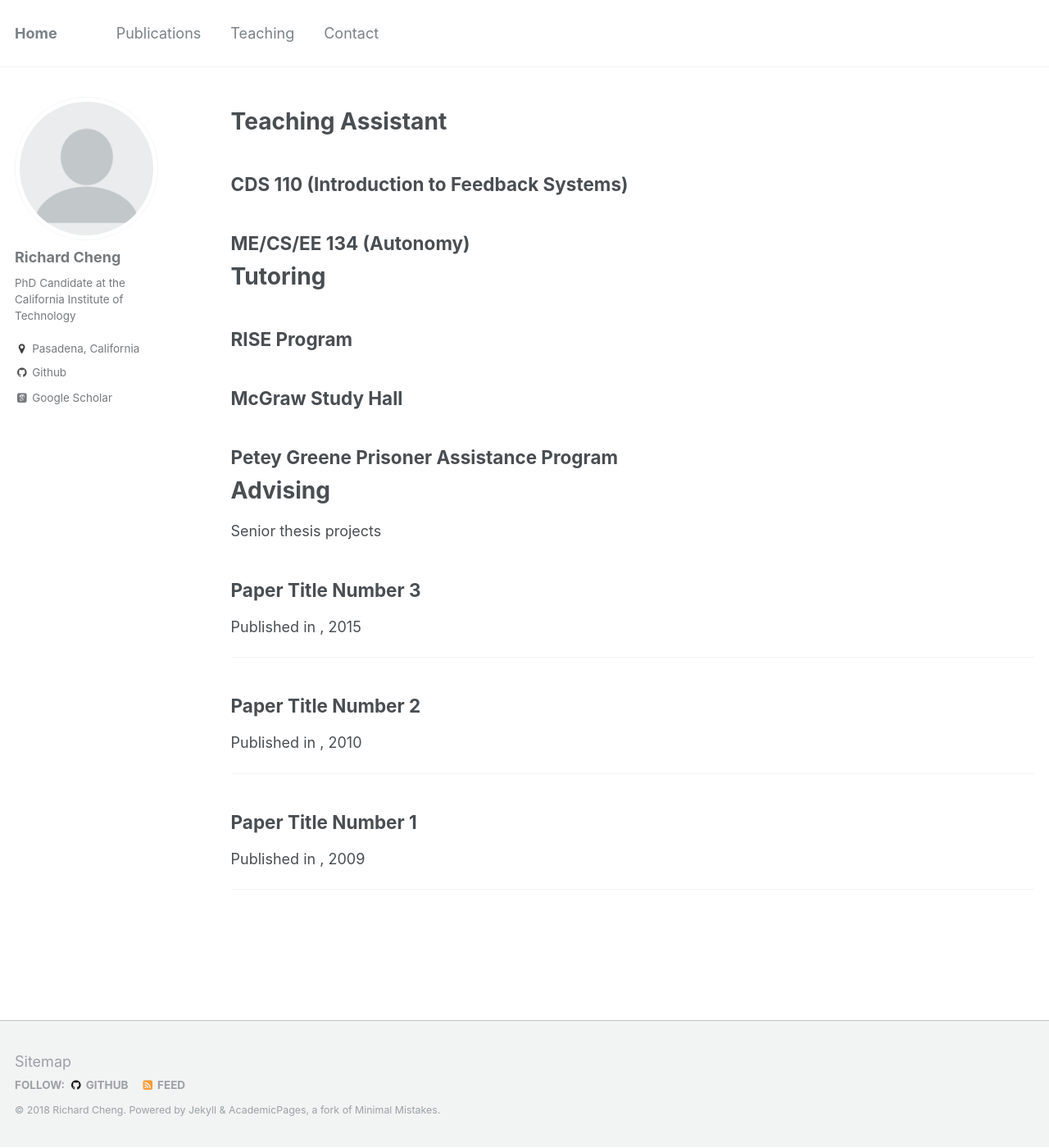
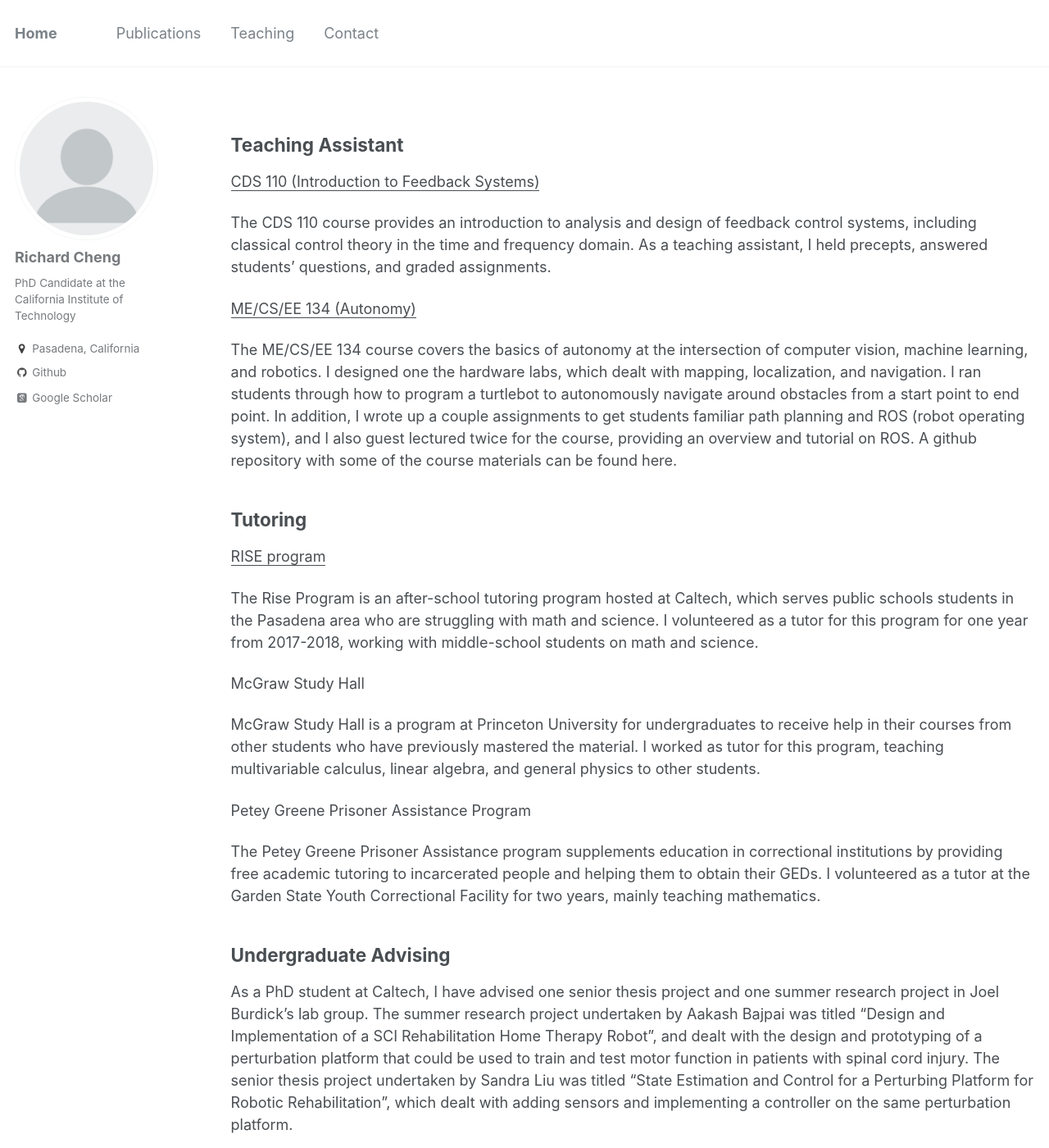
Before and after one commit to rcheng805/rcheng805.github.io, a Jekyll site: the page built from _pages/activities.md, in a window 1280 px wide and 1400 px high. Shown: the whole window at 82% size. Built offline with Jekyll 4.4.1, drawn with Linux system fonts in a browser that asks for light colours; some web fonts are replaced.

Commit message:
Update activities.md

```diff
--- a/_pages/activities.md
+++ b/_pages/activities.md
@@ -6,31 +6,37 @@ author_profile: true
 ---
 
 Teaching Assistant
-===
-
-CDS 110 (Introduction to Feedback Systems)
 ---
 
-ME/CS/EE 134 (Autonomy)
+<u> CDS 110 (Introduction to Feedback Systems) </u>
+
+The CDS 110 course provides an introduction to analysis and design of feedback control systems, including classical control theory in the time and frequency domain. As a teaching assistant, I held precepts, answered students' questions, and graded assignments.
+
+<u> ME/CS/EE 134 (Autonomy) </u>
+
+The ME/CS/EE 134 course covers the basics of autonomy at the intersection of computer vision, machine learning, and robotics. I designed one the hardware labs, which dealt with mapping, localization, and navigation. I ran students through how to program a turtlebot to autonomously navigate around obstacles from a start point to end point. In addition, I wrote up a couple assignments to get students familiar path planning and ROS (robot operating system), and I also guest lectured twice for the course, providing an overview and tutorial on ROS. A github repository with some of the course materials can be found [here](https://github.com/rcheng805/ME134_robotics).
+
+Tutoring
 ---
 
+<u> RISE program </u>
 
-Tutoring
-===
+The Rise Program is an after-school tutoring program hosted at Caltech, which serves public schools students in the Pasadena area who are struggling with math and science. I volunteered as a tutor for this program for one year from 2017-2018, working with middle-school students on math and science.
 
-RISE Program
+McGraw Study Hall
+
+McGraw Study Hall is a program at Princeton University for undergraduates to receive help in their courses from other students who have previously mastered the material. I worked as tutor for this program, teaching multivariable calculus, linear algebra, and general physics to other students.
+
+Petey Greene Prisoner Assistance Program
+
+The Petey Greene Prisoner Assistance program supplements education in correctional institutions by providing free academic tutoring to incarcerated people and helping them to obtain their GEDs. I volunteered as a tutor at the Garden State Youth Correctional Facility for two years, mainly teaching mathematics.
+
+Undergraduate Advising
 ---
 
-McGraw Study Hall
----
+As a PhD student at Caltech, I have advised one senior thesis project and one summer research project in Joel Burdick's lab group. The summer research project undertaken by Aakash Bajpai was titled "Design and Implementation of a SCI Rehabilitation Home Therapy Robot", and dealt with the design and prototyping of a perturbation platform that could be used to train and test motor function in patients with spinal cord injury. The senior thesis project undertaken by Sandra Liu was titled "State Estimation and Control for a Perturbing Platform for Robotic Rehabilitation", which dealt with adding sensors and implementing a controller on the same perturbation platform.
 
-Petey Greene Prisoner Assistance Program
----
 
-Advising
-===
-
-Senior thesis projects
 
 
 
```
